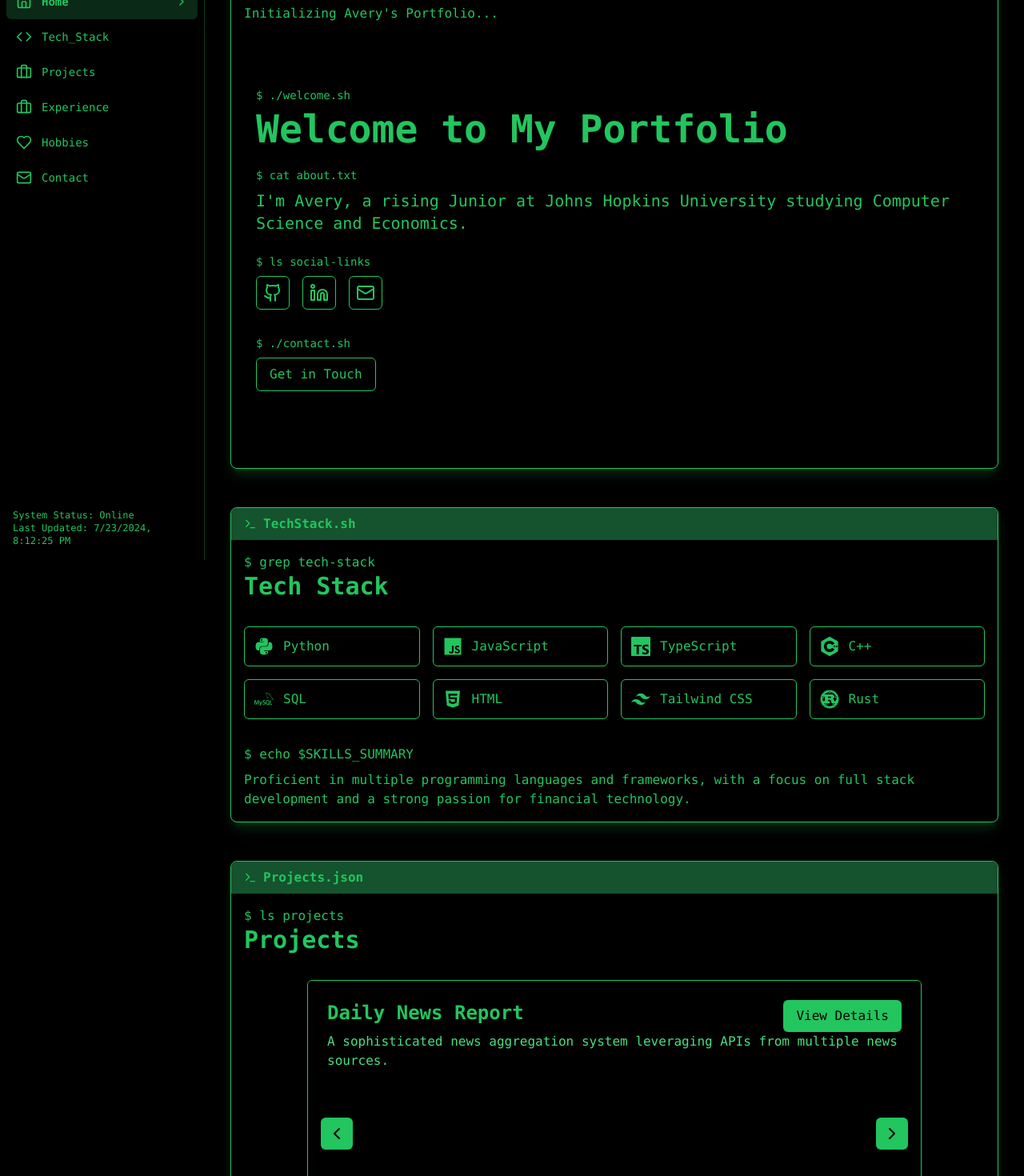
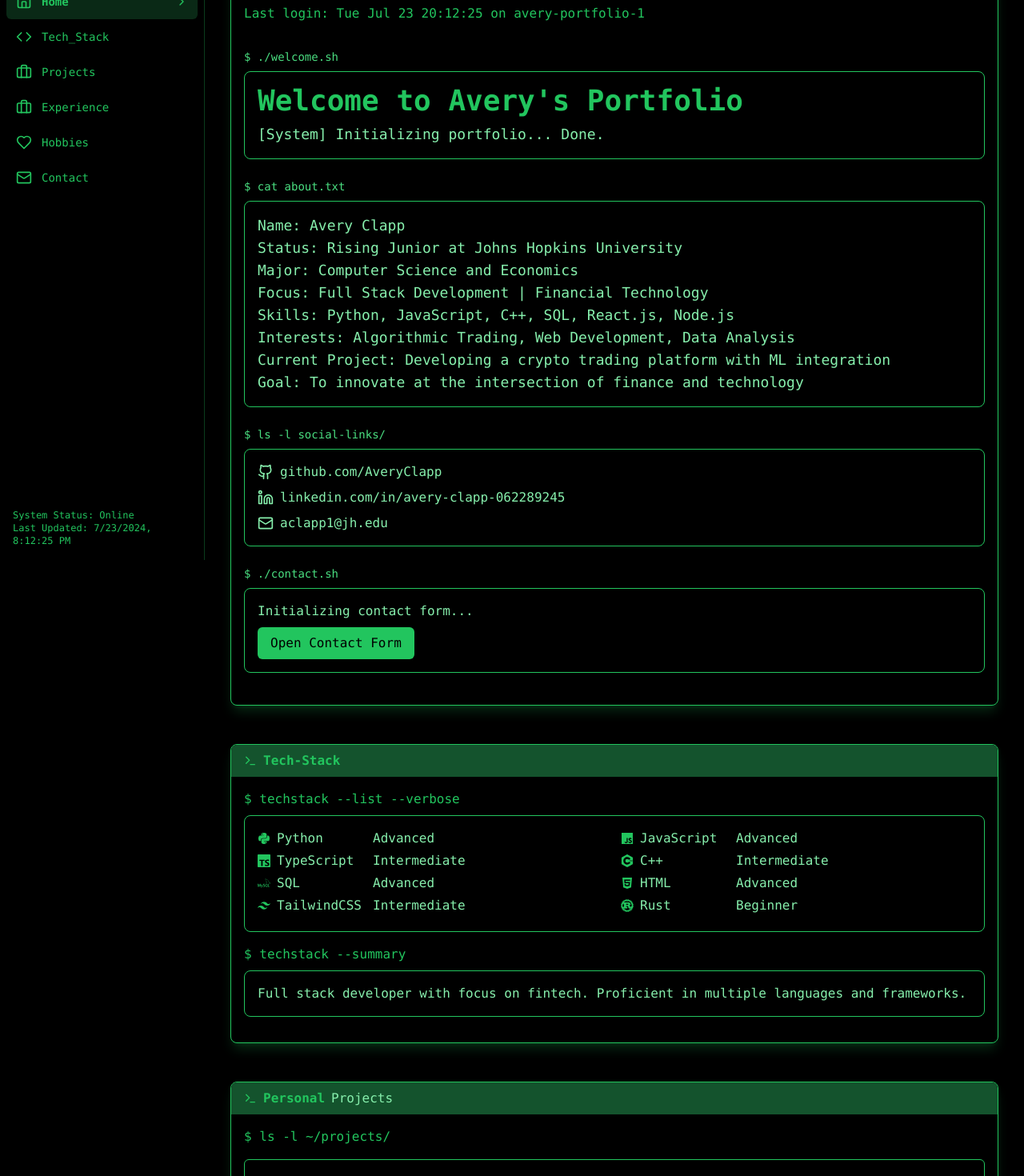
Before and after one commit to AveryClapp/Portfolio, a React (Create React App) app in the folder portfolio/: page / in a window 1280 px wide. Shown: the part 100-1570 px from the top of the page at 80% size. Built offline with nearby package versions, Linux system fonts and the light colour scheme.

Commit message:
lots of redesign

```diff
--- a/portfolio/src/Components/Home/Home.jsx
+++ b/portfolio/src/Components/Home/Home.jsx
@@ -70,7 +70,34 @@ const TypewriterEffect = ({ text }) => {
 
 const Home = () => {
   const [isSidebarOpen, setIsSidebarOpen] = useState(false);
+  const generateLoginMessage = () => {
+    const now = new Date();
+    const days = ["Sun", "Mon", "Tue", "Wed", "Thu", "Fri", "Sat"];
+    const months = [
+      "Jan",
+      "Feb",
+      "Mar",
+      "Apr",
+      "May",
+      "Jun",
+      "Jul",
+      "Aug",
+      "Sep",
+      "Oct",
+      "Nov",
+      "Dec",
+    ];
 
+    const day = days[now.getDay()];
+    const month = months[now.getMonth()];
+    const date = now.getDate().toString().padStart(2, "0");
+    const hours = now.getHours().toString().padStart(2, "0");
+    const minutes = now.getMinutes().toString().padStart(2, "0");
+    const seconds = now.getSeconds().toString().padStart(2, "0");
+
+    return `Last login: ${day} ${month} ${date} ${hours}:${minutes}:${seconds} on avery-portfolio-1`;
+  };
+  const loginMessage = generateLoginMessage();
   return (
     <div className="min-h-screen bg-black text-green-500 font-mono">
       <Sidebar isOpen={isSidebarOpen} setIsOpen={setIsSidebarOpen} />
@@ -95,8 +122,8 @@ const Home = () => {
             animate={{ opacity: 1, y: 0 }}
             transition={{ duration: 0.5 }}
           >
-            <TerminalWindow title="Welcome.exe">
-              <TypewriterEffect text="Initializing Avery's Portfolio..." />
+            <TerminalWindow title="Welcome">
+              <TypewriterEffect text={loginMessage} />
               <Welcome />
             </TerminalWindow>
           </motion.section>
@@ -108,8 +135,8 @@ const Home = () => {
             animate={{ opacity: 1, y: 0 }}
             transition={{ duration: 0.5, delay: 0.2 }}
           >
-            <TerminalWindow title="TechStack.sh">
-              <TypewriterEffect text="$  grep tech-stack" />
+            <TerminalWindow title="Tech-Stack">
+              <TypewriterEffect text="$ techstack --list --verbose" />
               <TechStack />
             </TerminalWindow>
           </motion.section>
@@ -121,8 +148,8 @@ const Home = () => {
             animate={{ opacity: 1, y: 0 }}
             transition={{ duration: 0.5, delay: 0.4 }}
           >
-            <TerminalWindow title="Projects.json">
-              <TypewriterEffect text="$  ls projects" />
+            <TerminalWindow title="Personal Projects">
+              <TypewriterEffect text="$ ls -l ~/projects/" />
               <Projects />
             </TerminalWindow>
           </motion.section>
@@ -134,8 +161,8 @@ const Home = () => {
             animate={{ opacity: 1, y: 0 }}
             transition={{ duration: 0.5, delay: 0.6 }}
           >
-            <TerminalWindow title="Experience.log">
-              <TypewriterEffect text="$ cat experience.log" />
+            <TerminalWindow title="Experience">
+              <TypewriterEffect text="$ grep -H '' experience/*.md" />
               <Experience />
             </TerminalWindow>
           </motion.section>
@@ -147,8 +174,8 @@ const Home = () => {
             animate={{ opacity: 1, y: 0 }}
             transition={{ duration: 0.5, delay: 0.8 }}
           >
-            <TerminalWindow title="Hobbies.txt">
-              <TypewriterEffect text="$ grep 'hobbies' life.txt" />
+            <TerminalWindow title="Hobbies">
+              <TypewriterEffect text="$ cat /home/avery/hobbies/*" />
               <Hobbies />
             </TerminalWindow>
           </motion.section>
@@ -160,7 +187,7 @@ const Home = () => {
             animate={{ opacity: 1, y: 0 }}
             transition={{ duration: 0.5, delay: 1 }}
           >
-            <TerminalWindow title="Contact.py">
+            <TerminalWindow title="Contact">
               <TypewriterEffect text="$ mail -s 'New Contact' aclapp1@jh.edu" />
               <Contact />
             </TerminalWindow>
--- a/portfolio/src/Components/Technical/Projects.jsx
+++ b/portfolio/src/Components/Technical/Projects.jsx
@@ -1,73 +1,38 @@
-import React, { useState, useEffect } from "react";
-import { ChevronLeft, ChevronRight, X, ExternalLink } from "lucide-react";
+import React, { useState } from "react";
+import {
+  Folder,
+  File,
+  ChevronRight,
+  X,
+  ExternalLink,
+  MousePointerClick,
+} from "lucide-react";
 import { motion, AnimatePresence } from "framer-motion";
 
-const Carousel = ({ projects, onProjectClick }) => {
-  const [currentIndex, setCurrentIndex] = useState(0);
-
-  const nextSlide = () => {
-    setCurrentIndex((prevIndex) => (prevIndex + 1) % projects.length);
-  };
-
-  const prevSlide = () => {
-    setCurrentIndex(
-      (prevIndex) => (prevIndex - 1 + projects.length) % projects.length
-    );
-  };
-
+const ProjectList = ({ projects, onProjectClick }) => {
   return (
-    <div className="relative w-full h-96 bg-black border border-green-500 rounded-md overflow-hidden">
-      <div className="absolute inset-0">
+    <div className="bg-black border border-green-500 rounded-md p-4 font-mono text-green-300">
+      <div className="flex items-center mb-4 text-green-400">
+        <MousePointerClick size={18} className="mr-2" />
+        <span>Click on a project to view details</span>
+      </div>
       {projects.map((project, index) => (
         <div
           key={index}
-            className={`absolute inset-0 transition-opacity duration-500 ease-in-out ${
-              index === currentIndex ? "opacity-100" : "opacity-0"
-            }`}
+          className="flex items-center py-2 cursor-pointer hover:bg-green-900 hover:bg-opacity-20 transition-colors duration-200"
+          onClick={() => onProjectClick(project)}
         >
-            <div className="absolute inset-0 bg-black bg-opacity-75 p-6 ">
-              <div className="flex justify-between items-start w-full">
-                <h3 className="text-green-500 text-2xl font-bold mb-2 font-mono">
-                  {project.title}
-                </h3>
-                <button
-                  onClick={() => onProjectClick(projects[currentIndex])}
-                  className="bg-green-500 text-black px-4 py-2 rounded-md hover:bg-green-600 transition duration-300 font-mono"
-                >
-                  View Details
-                </button>
-              </div>
-              <p className="text-green-400 mb-4 line-clamp-2 font-mono">
-                {project.description}
-              </p>
-            </div>
+          <Folder size={18} className="mr-2 text-green-500" />
+          <span className="text-green-400 mr-4">drwxr-xr-x</span>
+          <span className="text-green-300">{project.title}</span>
+          <ChevronRight size={18} className="ml-auto text-green-500" />
         </div>
       ))}
-      </div>
-      <button
-        onClick={prevSlide}
-        className="absolute top-1/2 left-4 transform -translate-y-1/2 bg-green-500 text-black p-2 rounded-md hover:bg-green-600 transition duration-300"
-      >
-        <ChevronLeft size={24} />
-      </button>
-      <button
-        onClick={nextSlide}
-        className="absolute top-1/2 right-4 transform -translate-y-1/2 bg-green-500 text-black p-2 rounded-md hover:bg-green-600 transition duration-300"
-      >
-        <ChevronRight size={24} />
-      </button>
     </div>
   );
 };
 
 const Modal = ({ project, onClose }) => {
-  useEffect(() => {
-    document.body.style.overflow = "hidden";
-    return () => {
-      document.body.style.overflow = "unset";
-    };
-  }, []);
-
   if (!project) return null;
 
   return (
@@ -85,29 +50,32 @@ const Modal = ({ project, onClose }) => {
           exit={{ scale: 0.9, opacity: 0 }}
           transition={{ type: "spring", damping: 20, stiffness: 300 }}
         >
-          <div className="flex justify-between items-center p-6 border-b border-green-500">
-            <h2 className="text-2xl font-bold text-green-500 font-mono">
-              {project.title}
-            </h2>
+          <div className="flex justify-between items-center p-4 border-b border-green-500">
+            <div className="flex items-center">
+              <File size={18} className="mr-2 text-green-500" />
+              <span className="text-green-500 font-bold">
+                cat {project.title}.md
+              </span>
+            </div>
             <button
               onClick={onClose}
               className="text-green-500 hover:text-green-400 transition-colors duration-200"
             >
-              <X size={24} />
+              <X size={20} />
             </button>
           </div>
 
-          <div className="flex-grow overflow-y-auto p-6 font-mono">
-            <div className="flex justify-between items-center mb-6">
-              <a
-                href={project.link}
-                target="_blank"
-                rel="noopener noreferrer"
-                className="inline-flex items-center bg-green-500 text-black px-4 py-2 rounded-md hover:bg-green-600 transition duration-300 text-sm font-semibold"
-              >
-                View Project <ExternalLink size={16} className="ml-2" />
-              </a>
-              <div className="flex flex-wrap gap-2">
+          <div className="flex-grow overflow-y-auto p-4 font-mono">
+            <h2 className="text-2xl font-bold text-green-500 mb-4">
+              # {project.title}
+            </h2>
+
+            <p className="text-green-400 mb-4">{project.description}</p>
+
+            <h3 className="text-xl font-semibold text-green-500 mb-2">
+              ## Technologies
+            </h3>
+            <div className="flex flex-wrap gap-2 mb-4">
               {project.technologies.map((tech, index) => (
                 <span
                   key={index}
@@ -117,18 +85,24 @@ const Modal = ({ project, onClose }) => {
                 </span>
               ))}
             </div>
-            </div>
 
-            <p className="text-green-400 mb-6">{project.description}</p>
-
-            <h3 className="text-xl font-semibold text-green-500 mb-3">
-              Key Features:
+            <h3 className="text-xl font-semibold text-green-500 mb-2">
+              ## Key Features
             </h3>
-            <ul className="list-disc list-inside mb-6 text-green-400 space-y-2">
+            <ul className="list-disc list-inside mb-4 text-green-400 space-y-2">
               {project.details.map((detail, index) => (
                 <li key={index}>{detail}</li>
               ))}
             </ul>
+
+            <a
+              href={project.link}
+              target="_blank"
+              rel="noopener noreferrer"
+              className="inline-flex items-center bg-green-500 text-black px-4 py-2 rounded-md hover:bg-green-600 transition duration-300 text-sm font-semibold"
+            >
+              View Project <ExternalLink size={16} className="ml-2" />
+            </a>
           </div>
         </motion.div>
       </motion.div>
@@ -141,10 +115,9 @@ const Projects = () => {
 
   const projects = [
     {
-      title: "Daily News Report",
+      title: "DailyNewsReport",
       description:
         "A sophisticated news aggregation system leveraging APIs from multiple news sources.",
-      image: "https://via.placeholder.com/400x200?text=Daily+News+Report",
       technologies: ["Python", "Cronjob", "API"],
       details: [
         "Created a system to curate a daily news report based on top 20 trending headlines across business and politics.",
@@ -154,10 +127,9 @@ const Projects = () => {
       link: "https://github.com/AveryClapp/DailyNewsReport",
     },
     {
-      title: "Instagram Botting Suite",
+      title: "InstagramBotSuite",
       description:
         "An analytics tool capable of tracking 1000+ Instagram accounts with custom algorithms.",
-      image: "https://via.placeholder.com/400x200?text=Instagram+Botting+Suite",
       technologies: ["Rust", "JavaScript", "Tokio"],
       details: [
         "Engineered an analytics tool with Python and API integration, capable of tracking 1000+ Instagram accounts.",
@@ -168,10 +140,9 @@ const Projects = () => {
       link: "https://github.com/AveryClapp/InstagramAnalyzer",
     },
     {
-      title: "Crypto Trading Platform",
+      title: "CryptoTradePlatform",
       description:
         "A robust crypto trading platform leveraging diverse data to evaluate real-time financial metrics and trends.",
-      image: "https://via.placeholder.com/400x200?text=Crypto+Trading+Platform",
       technologies: ["Python", "React.js", "FastAPI", "Scikit-Learn"],
       details: [
         "Built a platform evaluating 15+ real-time financial metrics and trends.",
@@ -186,13 +157,8 @@ const Projects = () => {
 
   return (
     <div className="font-mono">
-      <section id="projects" className="">
-        <div className="mb-8">
-          <h2 className="text-3xl font-bold text-green-500">Projects</h2>
-        </div>
-        <div className="max-w-3xl mx-auto">
-          <Carousel projects={projects} onProjectClick={setSelectedProject} />
-        </div>
+      <section id="projects" className="mt-4">
+        <ProjectList projects={projects} onProjectClick={setSelectedProject} />
       </section>
       <AnimatePresence>
         {selectedProject && (
--- a/portfolio/src/Components/Technical/TechStack.jsx
+++ b/portfolio/src/Components/Technical/TechStack.jsx
@@ -7,46 +7,49 @@ import {
   SiTailwindcss,
 } from "react-icons/si";
 
-const TechStackItem = ({ icon: Icon, name }) => (
-  <div className="flex items-center p-3 bg-black border border-green-500 rounded-md">
-    <Icon className="text-green-500 text-2xl mr-3" />
-    <span className="text-green-500 font-mono">{name}</span>
+const TechStackItem = ({ icon: Icon, name, level }) => (
+  <div className="flex items-center text-green-300 font-mono mb-1">
+    <Icon className="text-green-500 mr-2 flex-shrink-0" size={16} />
+    <span className="w-28 mr-2 truncate">{name}</span>
+    <span className="flex-shrink-0">{level}</span>
+  </div>
+);
+
+const CommandOutput = ({ children }) => (
+  <div className="bg-black border border-green-500 rounded-lg p-4 mt-2 mb-4">
+    {children}
   </div>
 );
 
 const TechStack = () => {
   const techStack = [
-    { name: "Python", icon: FaPython },
-    { name: "JavaScript", icon: FaJs },
-    { name: "TypeScript", icon: SiTypescript },
-    { name: "C++", icon: SiCplusplus },
-    { name: "SQL", icon: SiMysql },
-    { name: "HTML", icon: FaHtml5 },
-    { name: "Tailwind CSS", icon: SiTailwindcss },
-    { name: "Rust", icon: FaRust },
+    { name: "Python", icon: FaPython, level: "Advanced" },
+    { name: "JavaScript", icon: FaJs, level: "Advanced" },
+    { name: "TypeScript", icon: SiTypescript, level: "Intermediate" },
+    { name: "C++", icon: SiCplusplus, level: "Intermediate" },
+    { name: "SQL", icon: SiMysql, level: "Advanced" },
+    { name: "HTML", icon: FaHtml5, level: "Advanced" },
+    { name: "TailwindCSS", icon: SiTailwindcss, level: "Intermediate" },
+    { name: "Rust", icon: FaRust, level: "Beginner" },
   ];
 
   return (
-    <section id="tech-stack" className="">
-      <div className="mb-8">
-        <h2 className="text-3xl font-bold text-green-500 font-mono">
-          Tech Stack
-        </h2>
-      </div>
-      <div className="grid grid-cols-1 sm:grid-cols-2 lg:grid-cols-4 gap-4">
-        {techStack.map((tech, index) => (
-          <TechStackItem key={index} {...tech} />
-        ))}
-      </div>
-      <div className="mt-8 text-green-500 font-mono">
-        <p>$ echo $SKILLS_SUMMARY</p>
-        <p className="mt-2">
-          Proficient in multiple programming languages and frameworks, with a
-          focus on full stack development and a strong passion for financial
-          technology.
+    <div className="font-mono text-green-300">
+      <CommandOutput>
+        <div className="grid grid-cols-1 sm:grid-cols-2 gap-x-4">
+          {techStack.map((tech, index) => (
+            <TechStackItem key={index} {...tech} />
+          ))}
+        </div>
+      </CommandOutput>
+      <div className="text-green-500 mb-2">$ techstack --summary</div>
+      <CommandOutput>
+        <p>
+          Full stack developer with focus on fintech. Proficient in multiple
+          languages and frameworks.
         </p>
-      </div>
-    </section>
+      </CommandOutput>
+    </div>
   );
 };
 
--- a/portfolio/src/Components/Welcome/Welcome.jsx
+++ b/portfolio/src/Components/Welcome/Welcome.jsx
@@ -1,59 +1,86 @@
 import React from "react";
 import { Github, Linkedin, Mail } from "lucide-react";
 
+const CommandOutput = ({ command, children }) => (
+  <div className="mb-6 w-full">
+    <p className="text-sm text-green-400 mb-2">$ {command}</p>
+    <div className="bg-black border border-green-500 rounded-lg p-4 w-full">
+      {children}
+    </div>
+  </div>
+);
+
 const Welcome = () => {
   return (
-    <section id="home" className="text-green-500 py-20 mb-0">
-      <div className="max-w-4xl mx-auto ">
-        <div className="mb-6">
-          <p className="text-sm mb-2">$ ./welcome.sh</p>
-          <h1 className="text-4xl md:text-5xl font-bold mb-4 typing-animation">
-            Welcome to My Portfolio
+    <section id="home" className="text-green-300 font-mono pt-8 w-full">
+      <div className="w-full">
+        <CommandOutput command="./welcome.sh">
+          <h1 className="text-3xl md:text-4xl font-bold mb-2 text-green-500">
+            Welcome to Avery's Portfolio
           </h1>
-        </div>
-        <div className="mb-6">
-          <p className="text-sm mb-2">$ cat about.txt</p>
-          <p className="text-lg md:text-xl mb-4">
-            I'm Avery, a rising Junior at Johns Hopkins University studying
-            Computer Science and Economics.
+          <p className="text-lg">[System] Initializing portfolio... Done.</p>
+        </CommandOutput>
+
+        <CommandOutput command="cat about.txt">
+          <p className="text-lg">
+            Name: Avery Clapp
+            <br />
+            Status: Rising Junior at Johns Hopkins University
+            <br />
+            Major: Computer Science and Economics
+            <br />
+            Focus: Full Stack Development | Financial Technology
+            <br />
+            Skills: Python, JavaScript, C++, SQL, React.js, Node.js
+            <br />
+            Interests: Algorithmic Trading, Web Development, Data Analysis
+            <br />
+            Current Project: Developing a crypto trading platform with ML
+            integration
+            <br />
+            Goal: To innovate at the intersection of finance and technology
           </p>
-        </div>
-        <div className="mb-8">
-          <p className="text-sm mb-2">$ ls social-links</p>
-          <div className="flex justify-start space-x-4">
+        </CommandOutput>
+
+        <CommandOutput command="ls -l social-links/">
+          <div className="flex flex-col space-y-2">
             <a
               href="https://github.com/AveryClapp"
               target="_blank"
               rel="noopener noreferrer"
-              className="border border-green-500 text-green-500 p-2 rounded-md hover:bg-green-500 hover:text-black transition duration-300"
+              className="flex items-center hover:text-green-500 transition-colors duration-300"
             >
-              <Github size={24} />
+              <Github size={20} className="mr-2" />
+              <span>github.com/AveryClapp</span>
             </a>
             <a
               href="https://www.linkedin.com/in/avery-clapp-062289245/"
               target="_blank"
               rel="noopener noreferrer"
-              className="border border-green-500 text-green-500 p-2 rounded-md hover:bg-green-500 hover:text-black transition duration-300"
+              className="flex items-center hover:text-green-500 transition-colors duration-300"
             >
-              <Linkedin size={24} />
+              <Linkedin size={20} className="mr-2" />
+              <span>linkedin.com/in/avery-clapp-062289245</span>
             </a>
             <a
               href="mailto:aclapp1@jh.edu"
-              className="border border-green-500 text-green-500 p-2 rounded-md hover:bg-green-500 hover:text-black transition duration-300"
+              className="flex items-center hover:text-green-500 transition-colors duration-300"
             >
-              <Mail size={24} />
+              <Mail size={20} className="mr-2" />
+              <span>aclapp1@jh.edu</span>
             </a>
           </div>
-        </div>
-        <div>
-          <p className="text-sm mb-2">$ ./contact.sh</p>
+        </CommandOutput>
+
+        <CommandOutput command="./contact.sh">
+          <p className="mb-2">Initializing contact form...</p>
           <a
             href="#contact"
-            className="inline-block border border-green-500 text-green-500 px-4 py-2 rounded-md hover:bg-green-500 hover:text-black transition duration-300"
+            className="inline-block bg-green-500 text-black px-4 py-2 rounded-md hover:bg-green-600 transition duration-300"
           >
-            Get in Touch
+            Open Contact Form
           </a>
-        </div>
+        </CommandOutput>
       </div>
     </section>
   );
```
Also changed, not shown: portfolio/src/Components/Hobbies/Hobbies.jsx (+19 -21 lines). Lines whose indentation alone changed are shown as unchanged.
